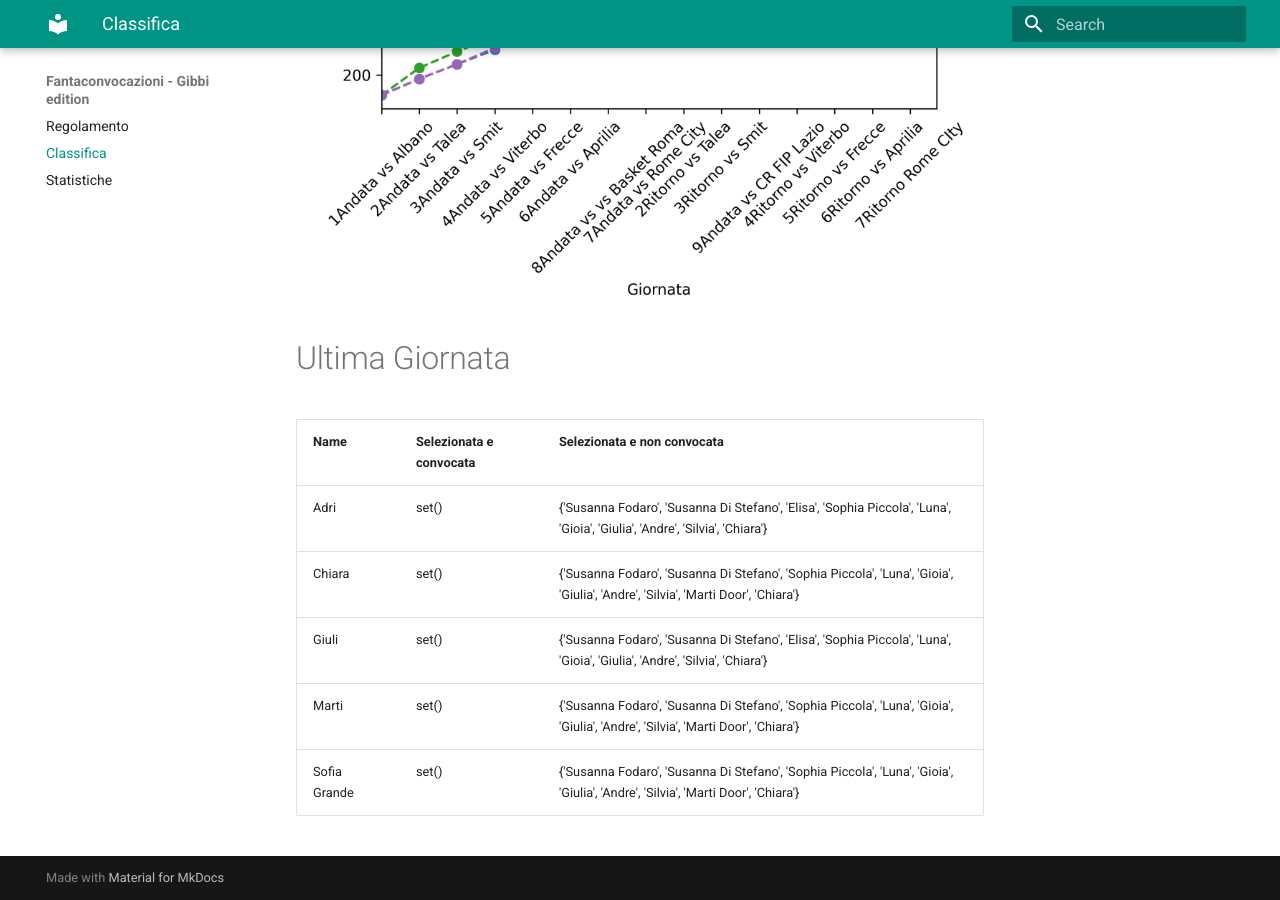
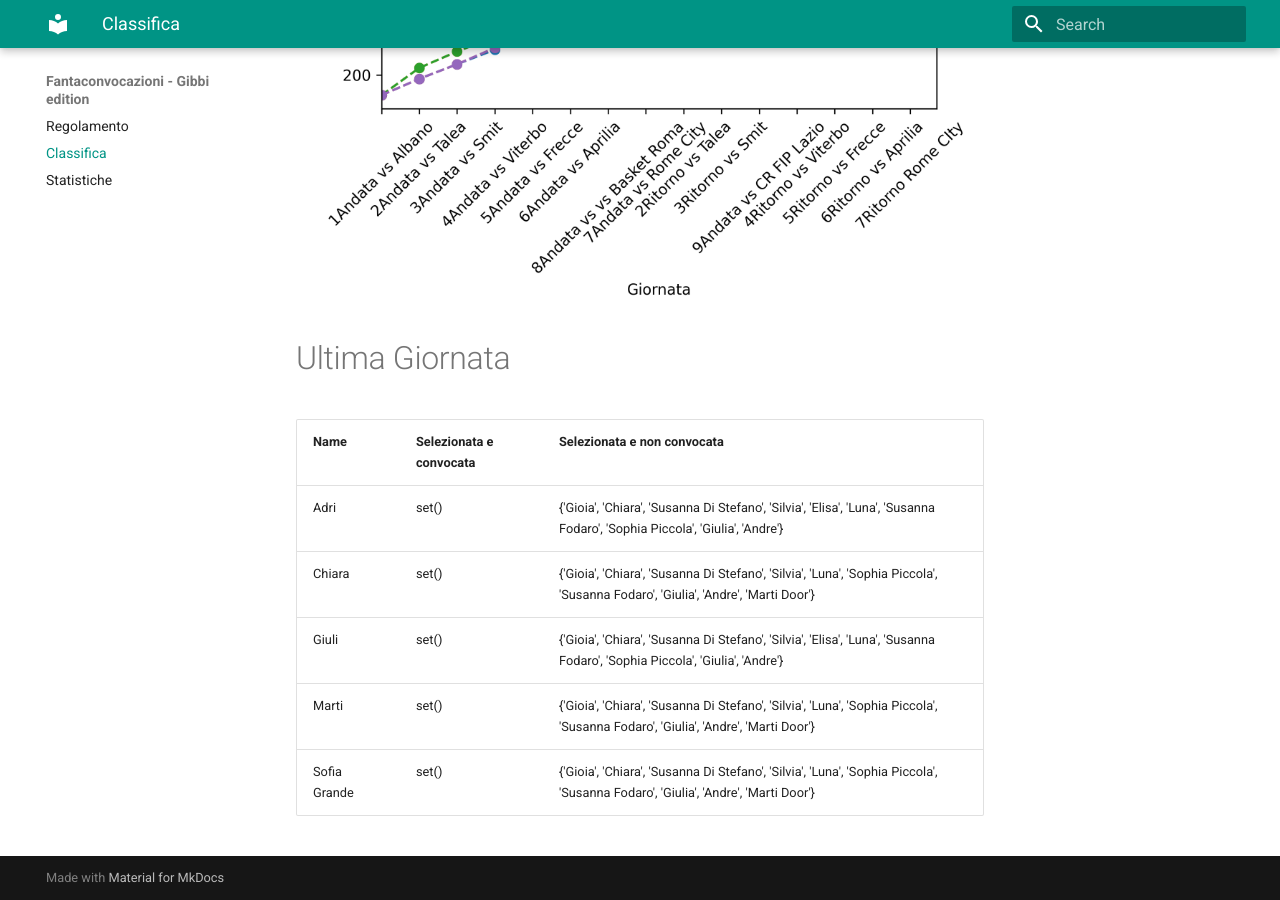
Before and after one commit to martinig94/fantagibbi, an MkDocs documentation site: the page built from docs/Classifica.md, in a window 1280 px wide and 900 px high, scrolled down 810 px. Built offline with MkDocs 1.6.1 and Material for MkDocs 9.7.7, drawn with Linux system fonts in a browser that asks for light colours.

Commit message:
Auto-update from main.py

```diff
--- a/docs/Classifica.md
+++ b/docs/Classifica.md
@@ -18,9 +18,9 @@
 <!-- START_TABLE CORRECT -->
 | Name         | Selezionata e convocata   | Selezionata e non convocata                                                                                                      |
 |:-------------|:--------------------------|:---------------------------------------------------------------------------------------------------------------------------------|
-| Adri         | set()                     | {'Susanna Fodaro', 'Susanna Di Stefano', 'Elisa', 'Sophia Piccola', 'Luna', 'Gioia', 'Giulia', 'Andre', 'Silvia', 'Chiara'}      |
-| Chiara       | set()                     | {'Susanna Fodaro', 'Susanna Di Stefano', 'Sophia Piccola', 'Luna', 'Gioia', 'Giulia', 'Andre', 'Silvia', 'Marti Door', 'Chiara'} |
-| Giuli        | set()                     | {'Susanna Fodaro', 'Susanna Di Stefano', 'Elisa', 'Sophia Piccola', 'Luna', 'Gioia', 'Giulia', 'Andre', 'Silvia', 'Chiara'}      |
-| Marti        | set()                     | {'Susanna Fodaro', 'Susanna Di Stefano', 'Sophia Piccola', 'Luna', 'Gioia', 'Giulia', 'Andre', 'Silvia', 'Marti Door', 'Chiara'} |
-| Sofia Grande | set()                     | {'Susanna Fodaro', 'Susanna Di Stefano', 'Sophia Piccola', 'Luna', 'Gioia', 'Giulia', 'Andre', 'Silvia', 'Marti Door', 'Chiara'} |
+| Adri         | set()                     | {'Gioia', 'Chiara', 'Susanna Di Stefano', 'Silvia', 'Elisa', 'Luna', 'Susanna Fodaro', 'Sophia Piccola', 'Giulia', 'Andre'}      |
+| Chiara       | set()                     | {'Gioia', 'Chiara', 'Susanna Di Stefano', 'Silvia', 'Luna', 'Sophia Piccola', 'Susanna Fodaro', 'Giulia', 'Andre', 'Marti Door'} |
+| Giuli        | set()                     | {'Gioia', 'Chiara', 'Susanna Di Stefano', 'Silvia', 'Elisa', 'Luna', 'Susanna Fodaro', 'Sophia Piccola', 'Giulia', 'Andre'}      |
+| Marti        | set()                     | {'Gioia', 'Chiara', 'Susanna Di Stefano', 'Silvia', 'Luna', 'Sophia Piccola', 'Susanna Fodaro', 'Giulia', 'Andre', 'Marti Door'} |
+| Sofia Grande | set()                     | {'Gioia', 'Chiara', 'Susanna Di Stefano', 'Silvia', 'Luna', 'Sophia Piccola', 'Susanna Fodaro', 'Giulia', 'Andre', 'Marti Door'} |
 <!-- END_TABLE CORRECT -->
```
